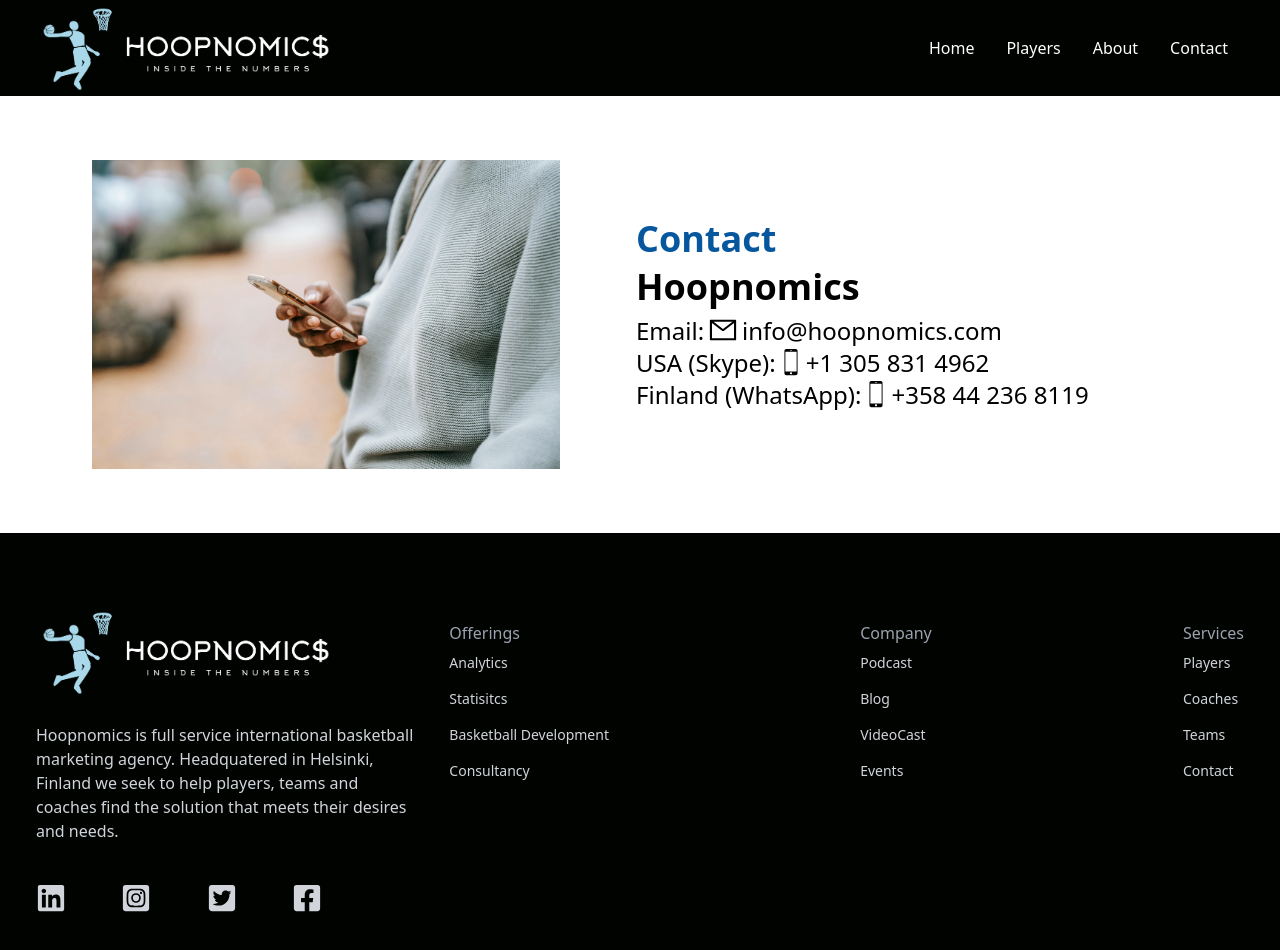
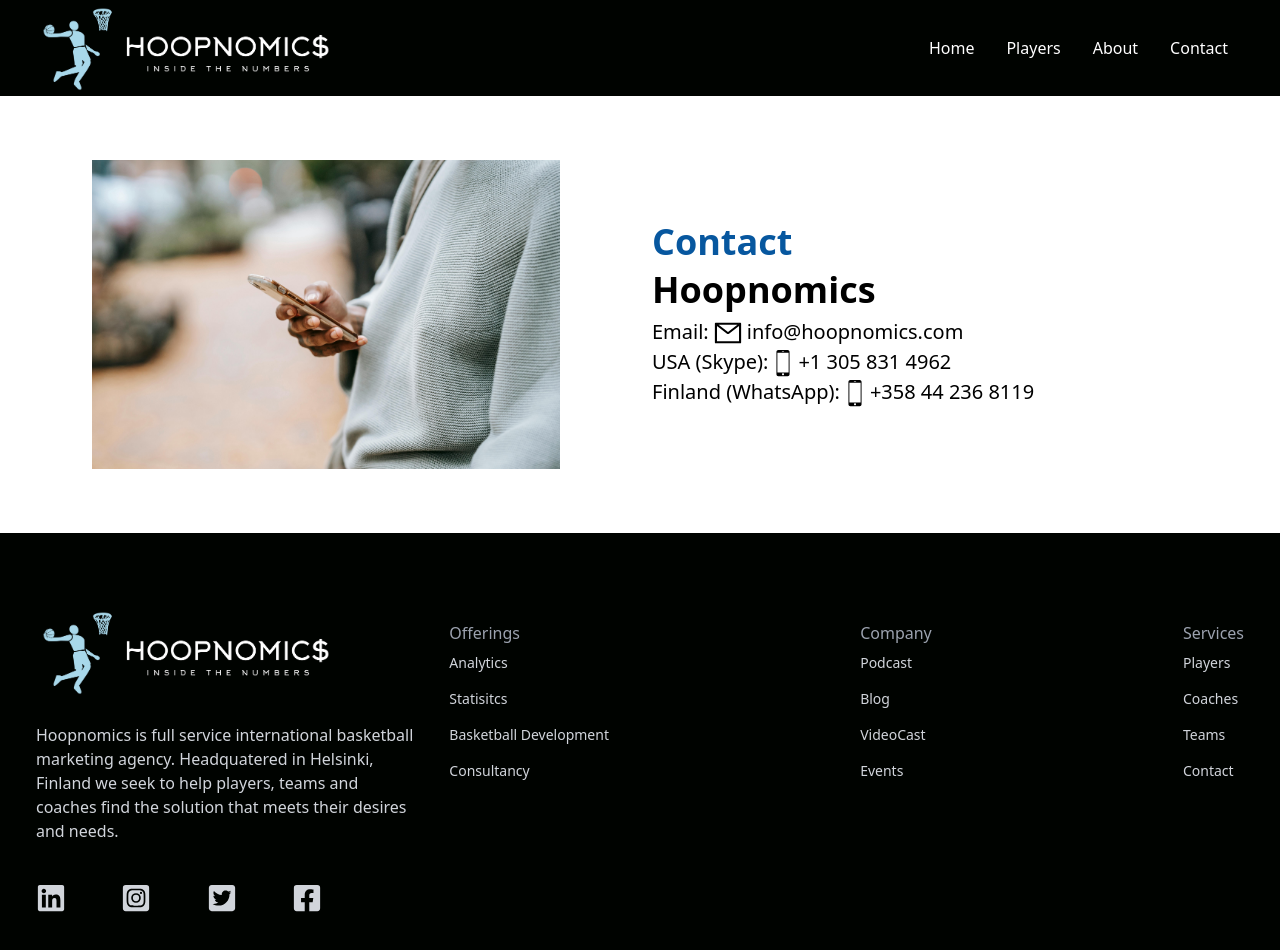
Before and after one commit to ByronBurnett/agency_website, a React (Create React App) app: page /contact in a window 1280 px wide. Shown: the top 950 px of the page. Built offline with nearby package versions, Linux system fonts and the light colour scheme.

Commit message:
update contact

```diff
--- a/src/components/Inform.jsx
+++ b/src/components/Inform.jsx
@@ -9,19 +9,19 @@
     <div className="py-16 px-4 bg-white">
       <div className="max-w-[1240px] grid md:grid-cols-2">
         <img src={connect} alt="founder" className="w-[500px] mx-auto px-4" />
-        <div className="flex flex-col justify-center bg-white">
+        <div className="flex flex-col justify-center bg-white px-4">
           <p className="text-[#07579f] font-bold text-4xl">Contact</p>
           <h1 className="md:text-4xl sm:text-3xl text-2xl font-bold py-2">
             Hoopnomics
           </h1>
 
-          <p className="text-2xl flex">
+          <p className="sm:text-xl flex">
             Email: <AiOutlineMail size={30} className="ml-1 mr-1" />  info@hoopnomics.com
           </p>
-          <p className="text-2xl flex">
+          <p className="sm:text-xl flex">
             USA (Skype): <IoIosPhonePortrait size={30} /> +1 305 831 4962
           </p>
-          <p className="text-2xl flex">
+          <p className="sm:text-xl flex">
             Finland (WhatsApp): <IoIosPhonePortrait size={30} /> +358 44 236 8119
           </p>
         </div>
--- a/src/components/Navbar.jsx
+++ b/src/components/Navbar.jsx
@@ -26,7 +26,7 @@
 
         </div>
         <div className={nav ? 'fixed left-0 top-0 w-[70%] h-full border-r border-r-gray-900 bg-[#000300] ease-in-out duration-500': 'fixed left-[-100%]' }>
-        <h1 className="w-full text-3xl font-bold text-[#00df9a]m-4">
+        <h1 className="w-full text-3xl font-bold text-[#00df9a] m-4">
         <img src={logo} alt="brand.logo" height={300} width={300} />
      </h1>
 
```
